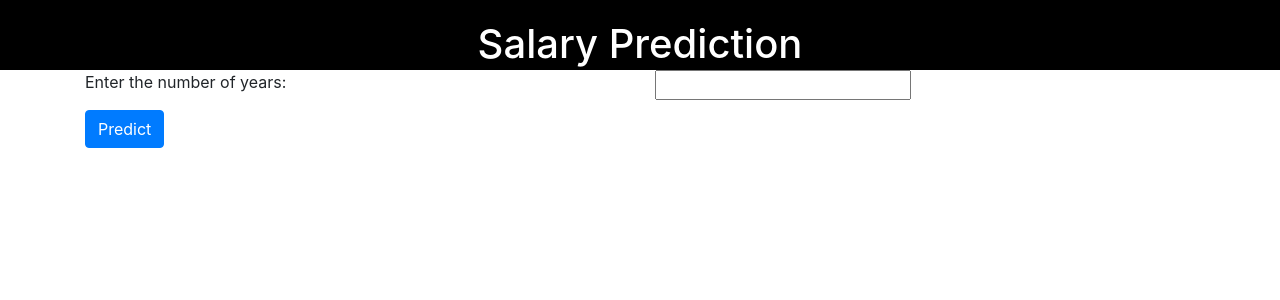
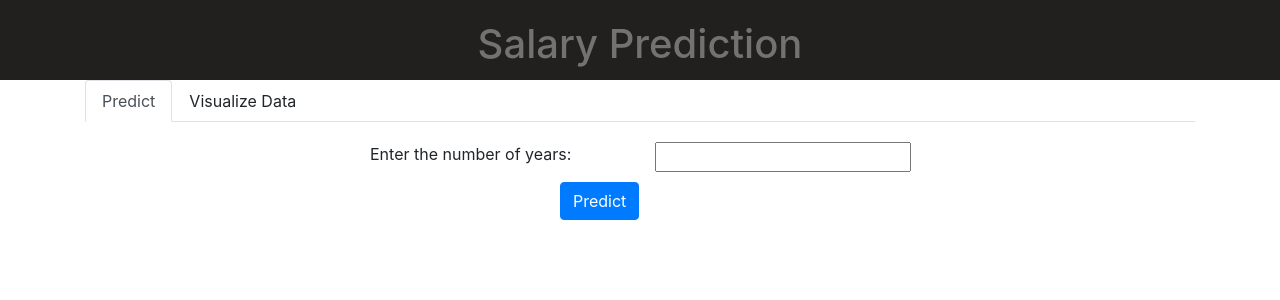
Before and after one commit to jwood803/Read_ML_NET_Model, a React (Create React App) app in the folder model-client/: page / in a window 1280 px wide. Shown: the top 300 px of the page. Built offline with nearby package versions, Linux system fonts and the light colour scheme.

Commit message:
Add D3 package and update prediction UI

```diff
--- a/model-client/package.json
+++ b/model-client/package.json
@@ -5,6 +5,8 @@
   "dependencies": {
     "axios": "^0.18.0",
     "bootstrap": "^4.1.2",
+    "classnames": "^2.2.6",
+    "d3": "^5.5.0",
     "react": "^16.4.1",
     "react-dom": "^16.4.1",
     "react-scripts": "1.1.4",
--- a/model-client/src/App.css
+++ b/model-client/src/App.css
@@ -1,7 +1,15 @@
 .header {
     text-align: center;
-    background-color: black;
-    color: white;
-    height: 70px;
+    background-color: #21201F;
+    color: #727271;
+    height: 80px;
     padding: 20px;
 }
+
+.top-margin {
+    margin-top: 20px;
+}
+
+.margin-left {
+    margin-left: 5%;
+}
--- a/model-client/src/App.js
+++ b/model-client/src/App.js
@@ -1,10 +1,23 @@
 import React, {Component, Fragment} from 'react';
-import { Container } from 'reactstrap';
-import Prediction from "./components/Prediction";
+import {Container, Nav, NavItem, NavLink, TabContent, TabPane} from 'reactstrap';
+import Prediction from "./components/Prediction/Prediction";
 import 'bootstrap/dist/css/bootstrap.min.css';
 import "./App.css";
+import classnames from 'classnames';
 
 class App extends Component {
+  state = {
+    activeTab: "1"
+  };
+
+  toggle(tabId) {
+    if (this.state.activeTab !== tabId) {
+      this.setState({
+        activeTab: tabId
+      });
+    }
+  }
+
   render() {
     return (
       <Fragment>
@@ -12,7 +25,32 @@ class App extends Component {
           <h1>Salary Prediction</h1>
         </header>
         <Container>
-          <Prediction/>
+          <Nav tabs>
+            <NavItem>
+              <NavLink
+                className={classnames({ active: this.state.activeTab === '1' })}
+                onClick={() => { this.toggle('1'); }}>
+                Predict
+              </NavLink>
+            </NavItem>
+            <NavItem>
+              <NavLink
+                className={classnames({ active: this.state.activeTab === '2' })}
+                onClick={() => { this.toggle('2'); }}>
+                Visualize Data
+              </NavLink>
+            </NavItem>
+          </Nav>
+          <TabContent activeTab={this.state.activeTab}>
+            <TabPane tabId="1">
+              <Prediction/>
+            </TabPane>
+          </TabContent>
+          <TabContent activeTab={this.state.activeTab}>
+            <TabPane tabId="2">
+              <p style={{textAlign: "center"}}>D3 visualization</p>
+            </TabPane>
+          </TabContent>
         </Container>
       </Fragment>
     );
--- a/model-client/src/components/Prediction.js
+++ b/model-client/src/components/Prediction/Prediction.js
@@ -1,6 +1,6 @@
 import React, {Component, Fragment} from  'react';
-import { Row, Col, Button } from 'reactstrap';
-import axios from "../utils/axios-model";
+import { Row, Col, Button, FormGroup } from 'reactstrap';
+import axios from "../../utils/axios-model";
 
 class Prediction extends Component {
   state = {
@@ -29,8 +29,8 @@ class Prediction extends Component {
 
     if(this.state.predictedSalary) {
       prediction = (<Row>
-        <Col xs="6">
-          <p>You should earn {formatter.format(this.state.predictedSalary)}</p>
+        <Col xs={{size: 6, offset: 4}}>
+          <p className="margin-left">You should earn {formatter.format(this.state.predictedSalary)}</p>
         </Col>
       </Row>);
     }
@@ -38,17 +38,17 @@ class Prediction extends Component {
     return (
       <Fragment>
         <Row>
-          <Col xs="6">
-            <p className="App-intro">
+          <Col xs={{size: 3, offset: 3}}>
+            <p className="top-margin">
               Enter the number of years:
             </p>
           </Col>
-          <Col xs="6">
-            <input type="text" onChange={this.yearsChanged}/>
+          <Col xs="1">
+            <input className="top-margin" type="text" onChange={this.yearsChanged}/>
           </Col>
         </Row>
-        <Row>
-          <Col xs="4">
+        <Row className="form-group">
+          <Col xs={{size: 2, offset: 5}}>
             <Button onClick={e => this.predict(this.state.predictedSalary)} color="primary">Predict</Button>
           </Col>
         </Row>
```
Also changed, not shown: 1 other file (tests, documents, lock files or other folders).
